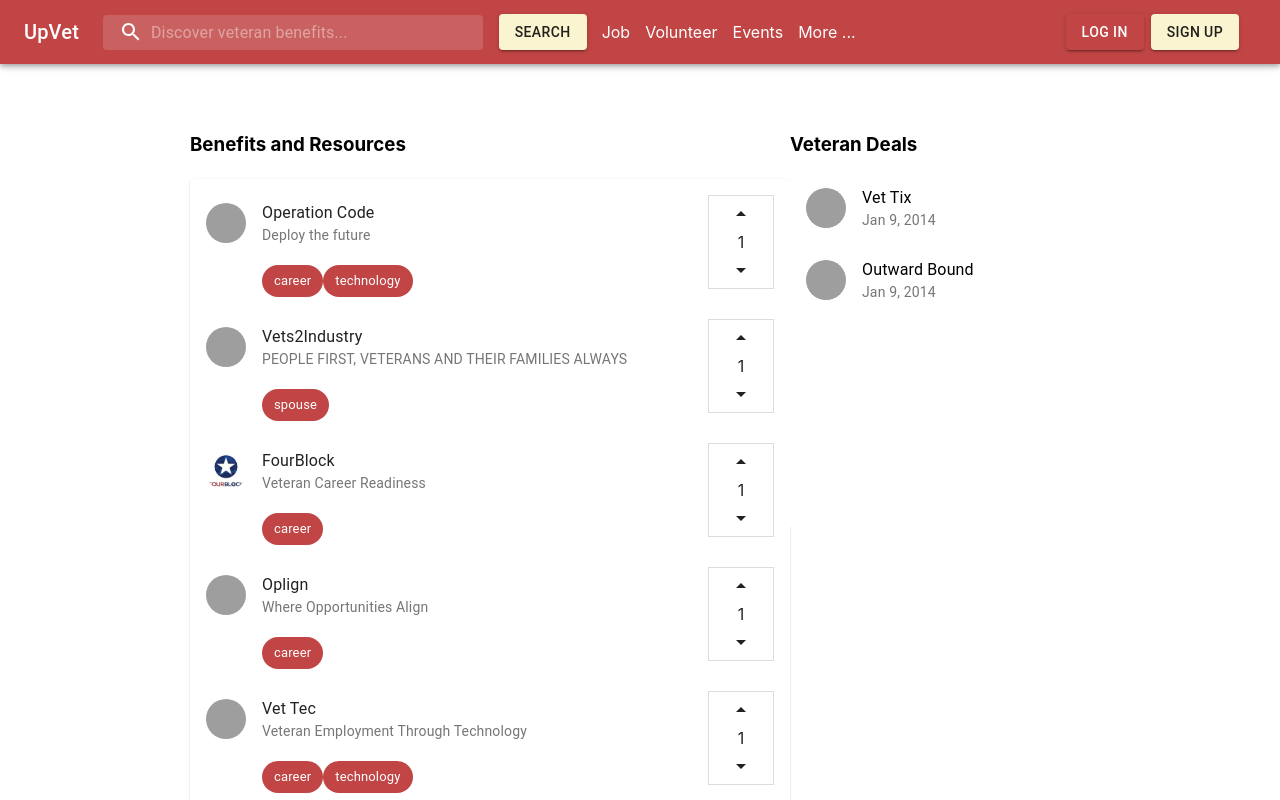
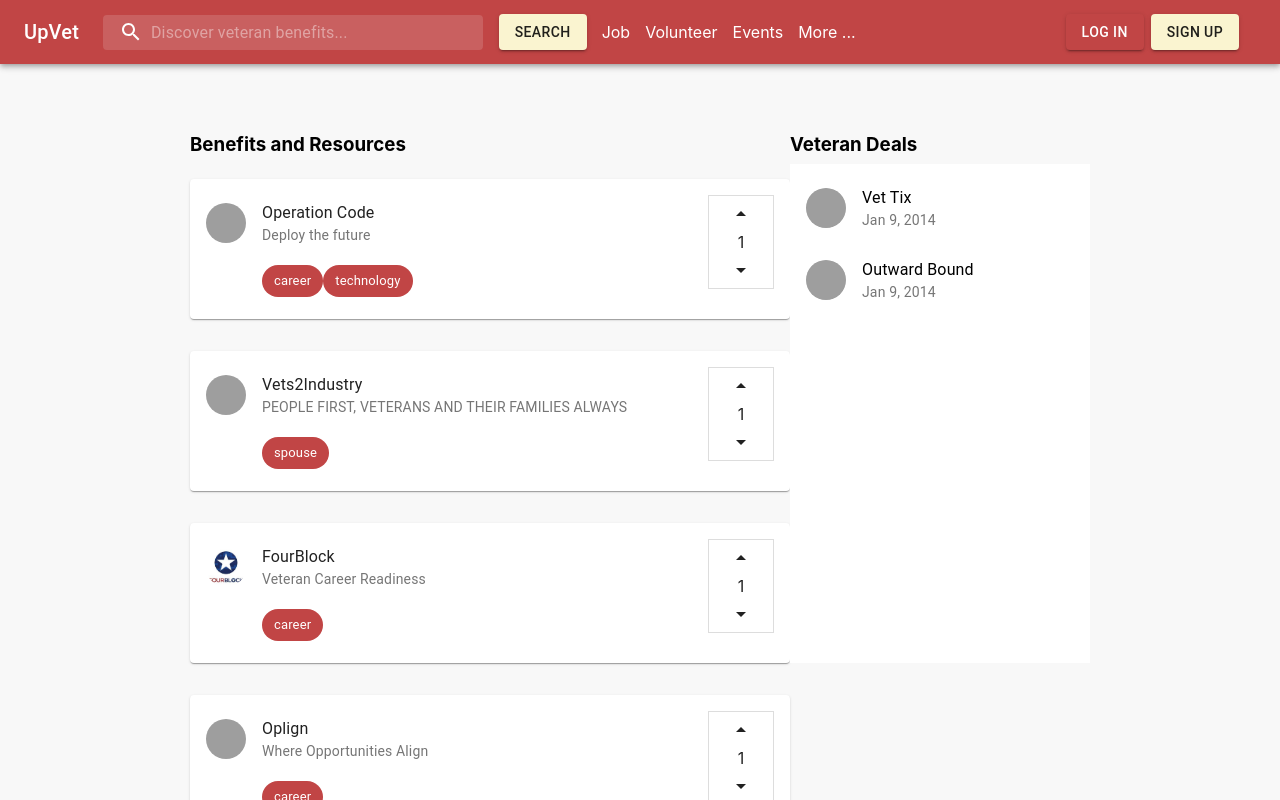
Before and after one commit to thejohnyu/hackathon-veterans, a React (Create React App) app: page / in a window 1280 px wide. Shown: the top 800 px of the page. Built offline with nearby package versions, Linux system fonts and the light colour scheme; grey boxes are pictures that could not be loaded.

Commit message:
more styles

```diff
--- a/src/App.js
+++ b/src/App.js
@@ -3,10 +3,21 @@ import "./App.css";
 import SimpleCard from "./Card";
 import PrimarySearchAppBar from "./App-bar";
 import FolderList from "./Folder";
+import { makeStyles } from "@material-ui/core/styles";
+
+const useStyles = makeStyles((theme) => ({
+  root: {
+    width: "100%",
+    borderColor: "#ff0000",
+    marginBottom: "2rem",
+     backgroundColor: theme.palette.background.default,
+  },}));
+
 
 function App() {
+  const classes = useStyles();
   return (
-    <div className="App">
+    <div className={classes.root}>
       <PrimarySearchAppBar />
       <main className="App-main">
         <div className="App-left-column">
--- a/src/Card.js
+++ b/src/Card.js
@@ -11,13 +11,10 @@ import { Chip } from "@material-ui/core";
 
 const useStyles = makeStyles((theme) => ({
   root: {
-    // height: 800,
-    // width: "100%",
-    // maxWidth: "36ch",
+    width: "100%",
     borderColor: "#ff0000",
-
-
-    // backgroundColor: theme.palette.background.paper,
+    marginBottom: "2rem",
+     backgroundColor: theme.palette.background.paper,
   },
   bullet: {
     display: "inline-block",
@@ -91,6 +88,8 @@ export default function SimpleCard() {
   ];
 
   const listItems = newData.map((cur, index) =>
+    <Card className={classes.root}>
+      <List>
         <ListItem alignItems="flex-start" key={index}>
           <ListItemAvatar>
             <a href={cur.href} target="_blank" rel="noopener noreferrer">
@@ -104,7 +103,7 @@ export default function SimpleCard() {
                 {cur.subtitle}
 
                 <br></br><br></br>
-            {cur.tags.map((tag)=>{
+                {cur.tags.map((tag) => {
                   return <Chip label={tag} color="primary"></Chip>
                 })}
 
@@ -113,13 +112,18 @@ export default function SimpleCard() {
           />
           <Vote />
         </ListItem>
+        {/* <Divider variant="inset" component="li" /> */}
+      </List>
+    </Card>
+
   )
 
   return (
-    <Card className={classes.root}>
-      <List className={classes.root}>
-        {listItems}
-      </List>
-    </Card>
+    //     <Card className={classes.root}>
+    // <List className={classes.root}>
+    //       {listItems}
+    //       </List>
+    //     </Card>
+    <div>{listItems}</div>
   );
 }
--- a/src/Vote.js
+++ b/src/Vote.js
@@ -1,8 +1,6 @@
 import React from 'react';
 import { makeStyles } from '@material-ui/core/styles';
-import ButtonGroup from '@material-ui/core/ButtonGroup';
 import Button from '@material-ui/core/Button';
-import AddIcon from '@material-ui/icons/Add';
 import ArrowDropDown from '@material-ui/icons/ArrowDropDown';
 import ArrowDropUp from '@material-ui/icons/ArrowDropUp';
 
--- a/src/index.js
+++ b/src/index.js
@@ -7,6 +7,9 @@ import { createMuiTheme, ThemeProvider } from "@material-ui/core";
 
 const theme = createMuiTheme({
   palette: {
+    background:{
+      default:"#f8f8f8"
+    },
     primary: {
       main: "#c14545"
     },
```
Lines whose indentation alone changed are shown as unchanged.
